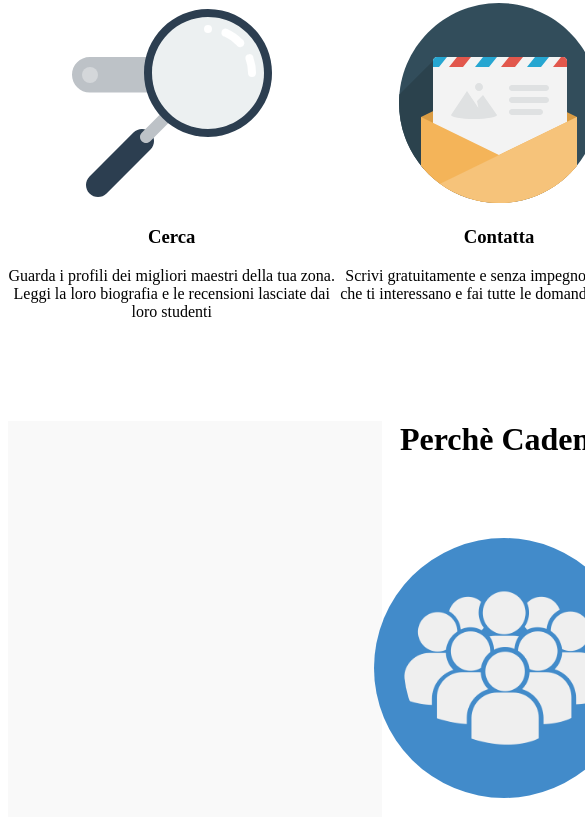
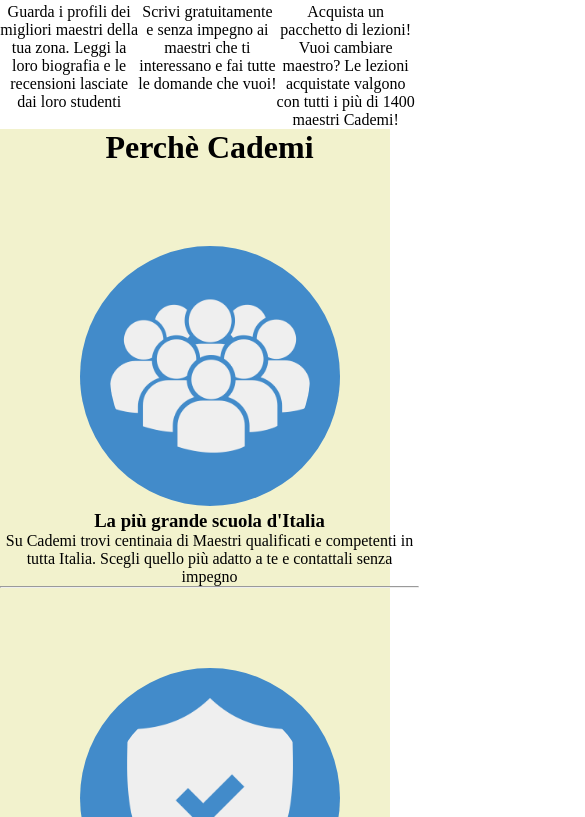
Before and after one commit to Tave23/html-css-resp-wannabe, a plain HTML site: page index.html in a window 390 px wide. Shown: the part 627-1444 px from the top of the page, 585 px wide, since content can reach past the window. Drawn offline with Linux system fonts and the light colour scheme.

Commit message:
yellow bg

```diff
--- a/css/style.css
+++ b/css/style.css
@@ -61,3 +61,28 @@
 }
 
 /*PARTE RESPONSIVE*/
+
+@media (max-width: 419px){
+  *{
+    margin: 0;
+  }
+
+  .row{
+    max-width: 419px;
+    margin: 0;
+  }
+
+  .row > .left,
+ .row > .central,
+  .row > .right{
+    float: 0;
+
+  }
+
+
+  .container.grey{
+    background-color: #F2F2CD;
+    margin: none;
+  }
+
+}
```
